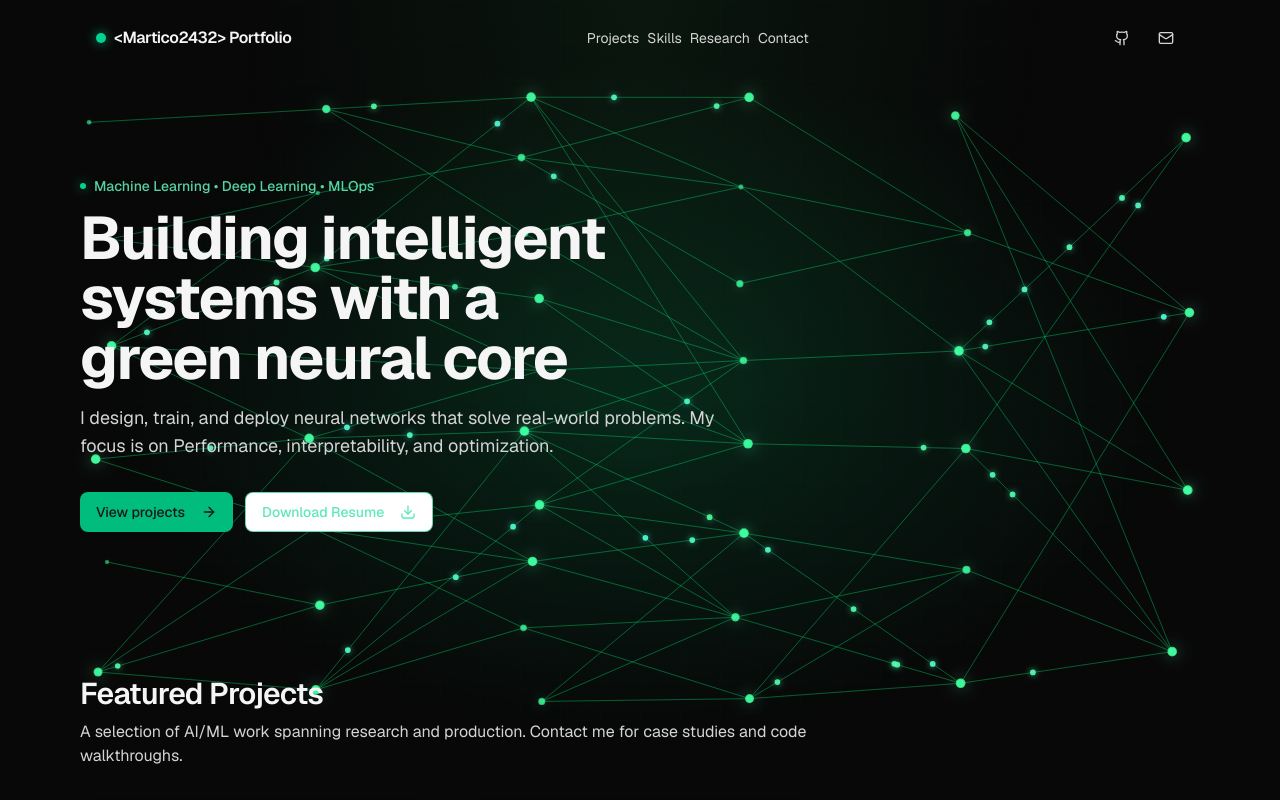
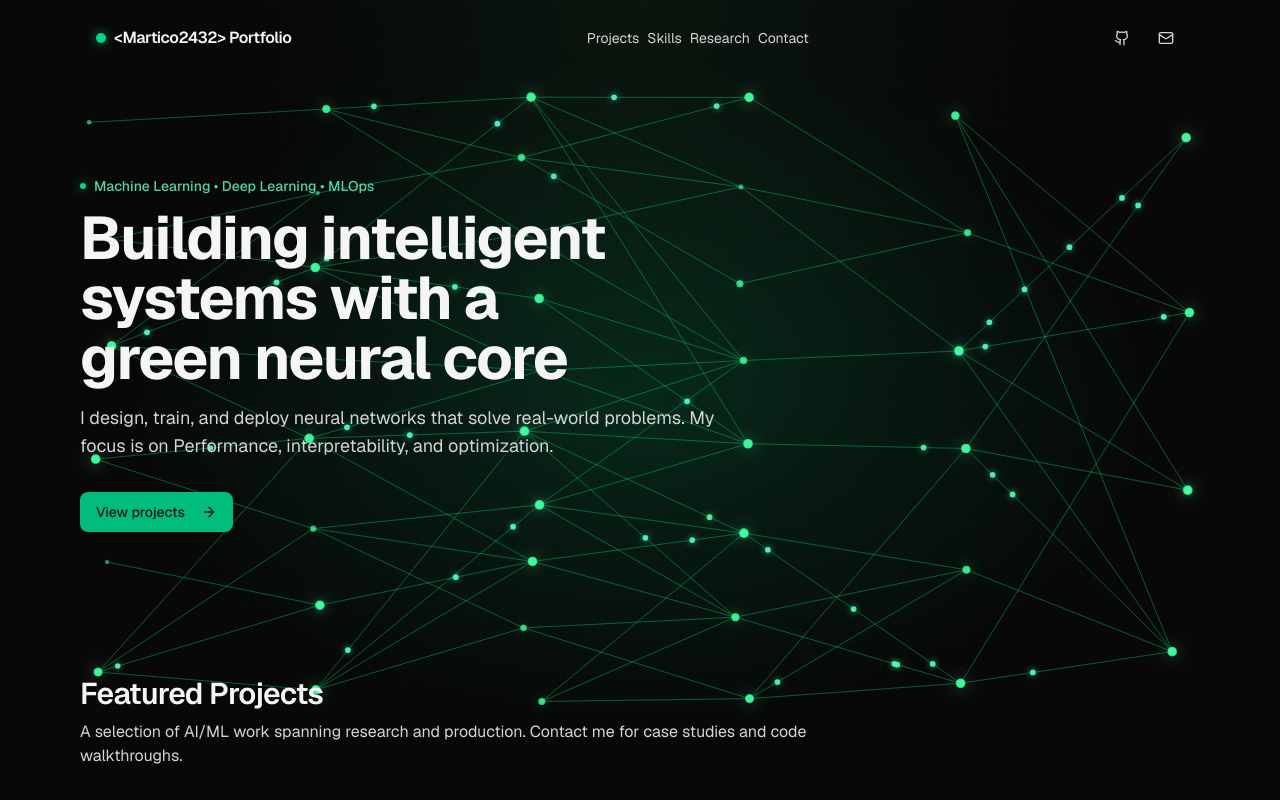
Before and after one commit to Martico2432/marticodev, a Next.js app: page / in a window 1280 px wide. Shown: the top 800 px of the page. Built offline with nearby package versions, Linux system fonts and the light colour scheme.

Commit message:
fix: remove non working download button

```diff
--- a/components/hero.tsx
+++ b/components/hero.tsx
@@ -26,11 +26,11 @@ export default function Hero() {
               View projects <ArrowRight className="ml-2 h-4 w-4" />
             </Link>
           </Button>
-          <Button asChild size="lg" variant="outline" className="border-emerald-500/60 text-emerald-300 hover:bg-emerald-500/10">
+          {/* <Button asChild size="lg" variant="outline" className="border-emerald-500/60 text-emerald-300 hover:bg-emerald-500/10">
             <a href="/resume.pdf" download>
               Download Resume <Download className="ml-2 h-4 w-4" />
             </a>
-          </Button>
+          </Button> */}
         </div>
       </div>
     </section>
```
